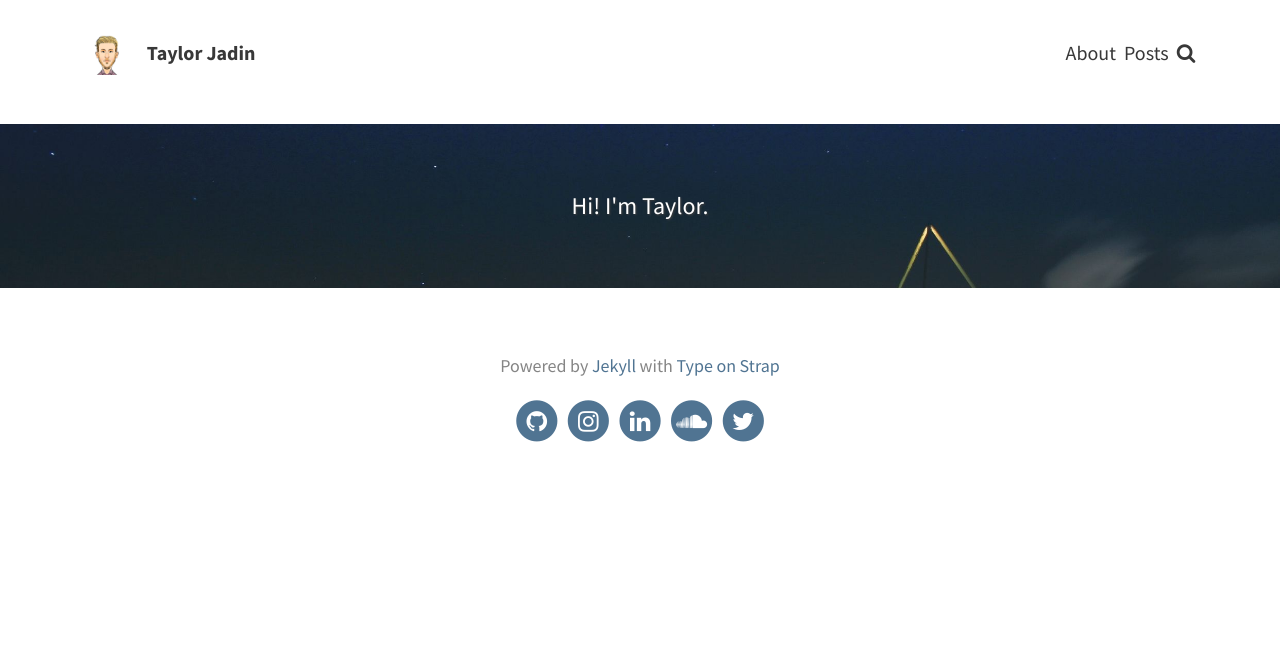
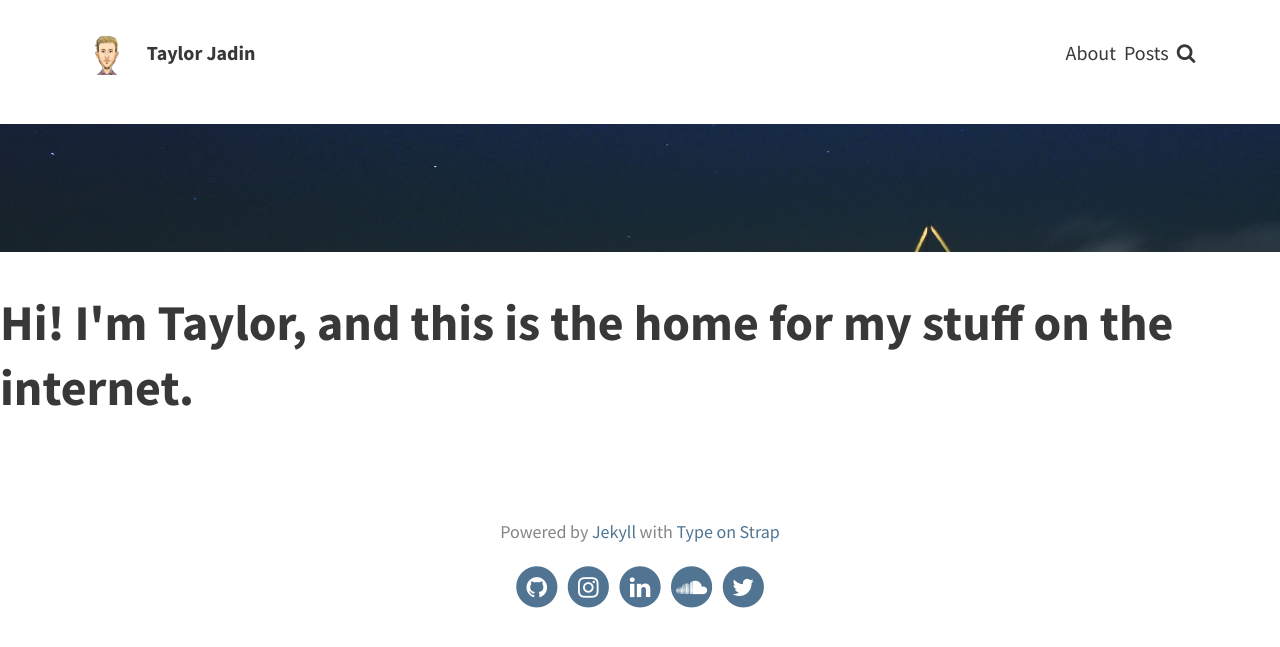
Before and after one commit to TaylorJadin/jadin.me-jekyll, a Jekyll site: the page built from index.html, in a window 1280 px wide. Shown: the top 647 px of the page. Built offline with Jekyll 4.4.1, drawn with Linux system fonts in a browser that asks for light colours; the list of posts is cut into pages by our own code.

Commit message:
remove header

```diff
--- a/_config.yml
+++ b/_config.yml
@@ -13,7 +13,6 @@ theme_settings:
 
   # Header and footer text
   header_text: > #two or three lines to describe your site
-     <p>Hi! I'm Taylor.</p>
   header_text_feature_image: assets/img/pexels/triangular.jpeg
   footer_text: >
    Powered by <a href="https://jekyllrb.com/">Jekyll</a> with <a href="https://github.com/sylhare/Type-on-Strap">Type on Strap</a>
--- a/_layouts/home.html
+++ b/_layouts/home.html
@@ -9,6 +9,7 @@ layout: default
     {{ site.theme_settings.header_text }}
   </div>
   {% endif %}
+  <h1>Hi! I'm Taylor, and this is the home for my stuff on the internet.</h1>
 
   <div class="posts">
     {% for post in paginator.posts %}
```
